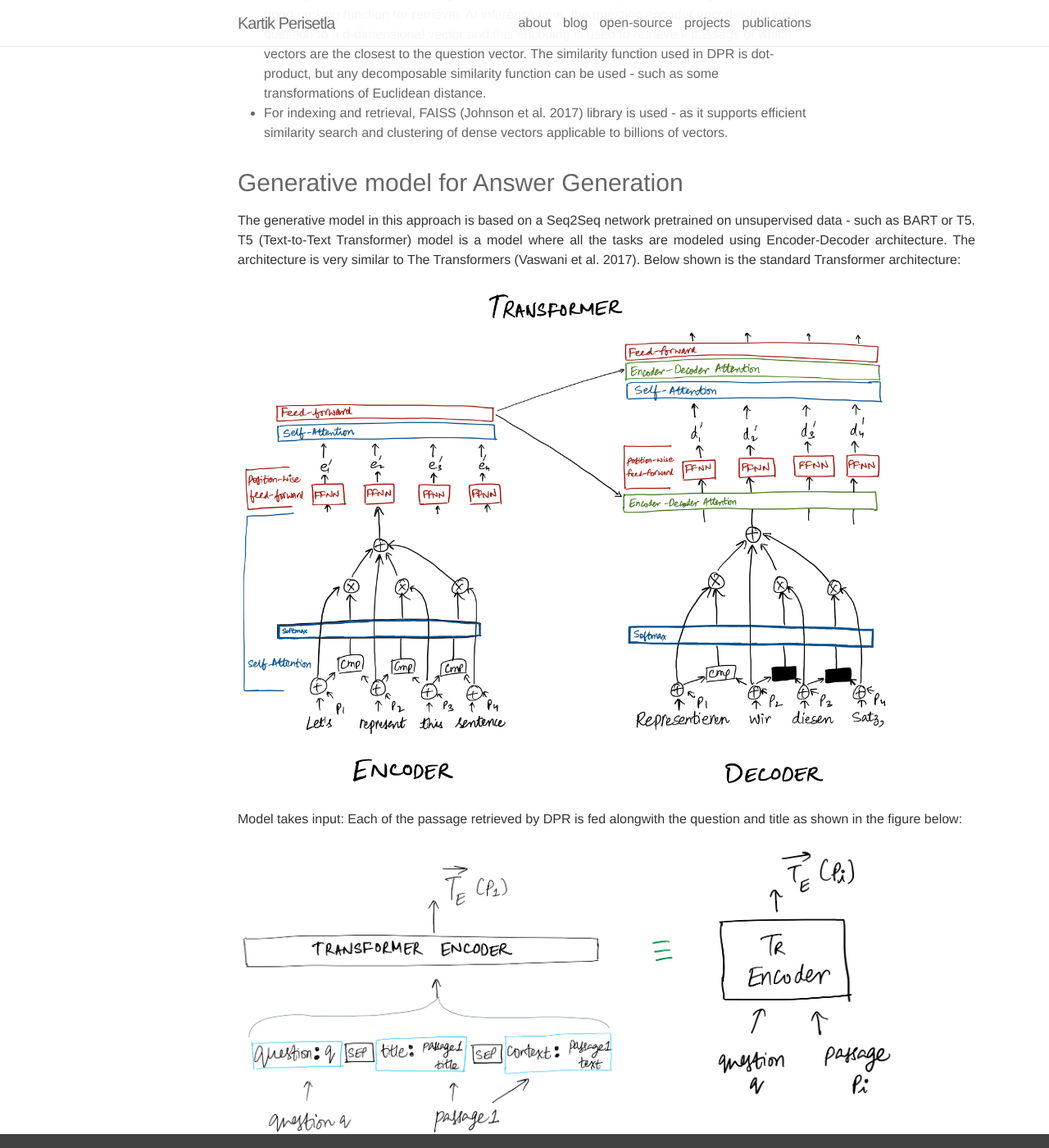
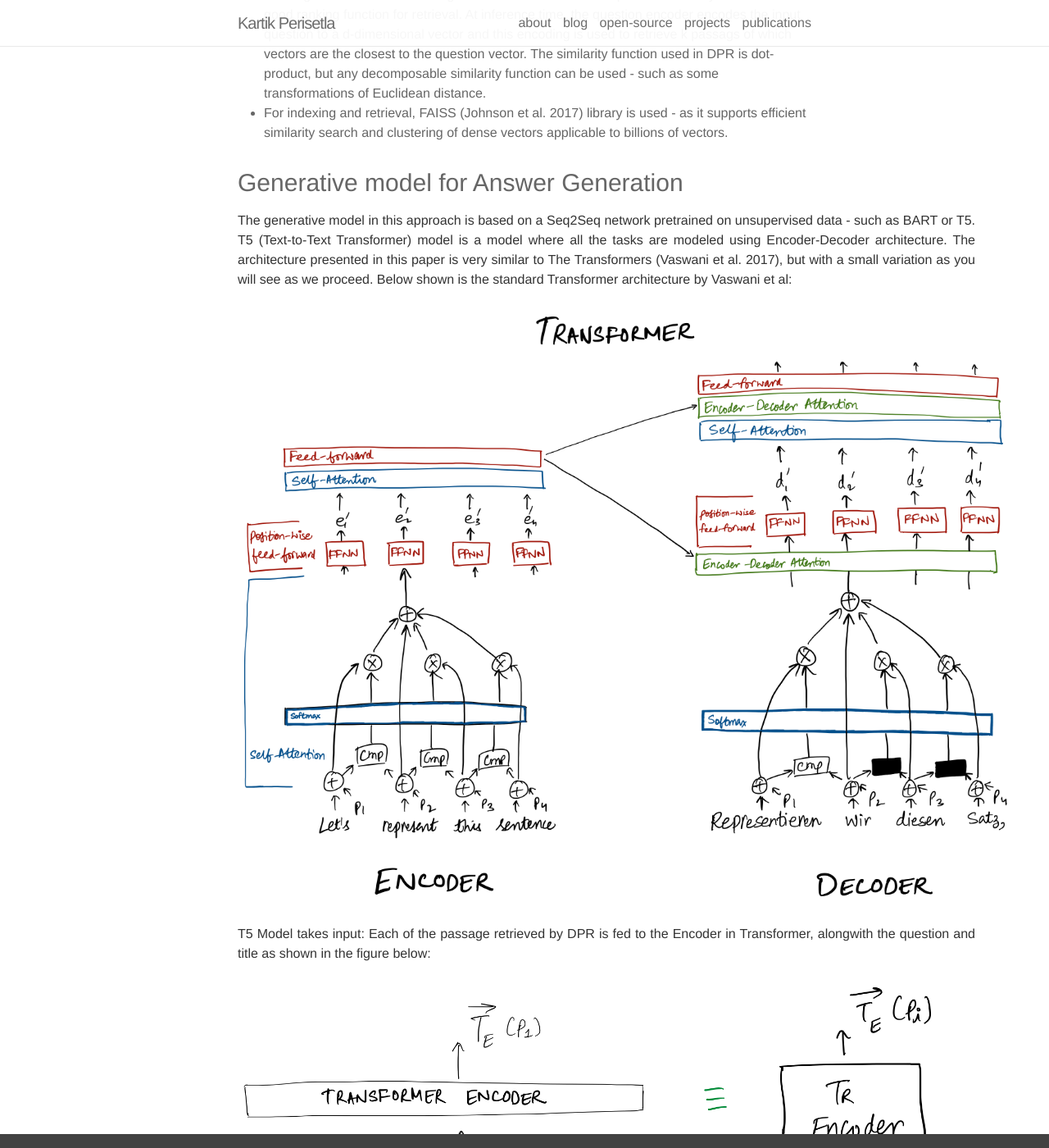
Before and after one commit to kartikperisetla/kartikperisetla.github.io, a Jekyll site: the page built from _posts/2020-07-25-leveraging-passage-retrieval-generative-models-qna.markdown, in a window 1280 px wide and 1400 px high, scrolled down 3412 px. Shown: the whole window at 82% size. Built offline with Jekyll 4.4.1, drawn with Linux system fonts in a browser that asks for light colours; nearby versions of some CDN libraries; comment, search, counter and statistics services are not loaded; some of the changed text lies outside the part shown.

Commit message:
Update 2020-07-25-leveraging-passage-retrieval-generative-models-qna.markdown

```diff
--- a/_posts/2020-07-25-leveraging-passage-retrieval-generative-models-qna.markdown
+++ b/_posts/2020-07-25-leveraging-passage-retrieval-generative-models-qna.markdown
@@ -93,13 +93,13 @@
 Generative model for Answer Generation
 </h3>
 <p align="justify">
-The generative model in this approach is based on a Seq2Seq network pretrained on unsupervised data - such as BART or T5. T5 (Text-to-Text Transformer) model is a model where all the tasks are modeled using Encoder-Decoder architecture. The architecture is very similar to The Transformers (Vaswani et al. 2017). Below shown is the standard Transformer architecture:
+The generative model in this approach is based on a Seq2Seq network pretrained on unsupervised data - such as BART or T5. T5 (Text-to-Text Transformer) model is a model where all the tasks are modeled using Encoder-Decoder architecture. The architecture presented in this paper is very similar to The Transformers (Vaswani et al. 2017), but with a small variation as you will see as we proceed. Below shown is the standard Transformer architecture by Vaswani et al:
 </p>
-<img width="800px" src="{{ site.baseurl }}/assets/img/blog/transformer.png"/>
+<img width="950px" src="{{ site.baseurl }}/assets/img/blog/transformer.png"/>
 <p align="justify">
-Model takes input: Each of the passage retrieved by DPR is fed alongwith the question and title as shown in the figure below:
+T5 Model takes input: Each of the passage retrieved by DPR is fed to the Encoder in Transformer, alongwith the question and title as shown in the figure below:
 </p>
-<img width="800px" src="{{ site.baseurl }}/assets/img/blog/passage_encoder.png"/>
+<img width="900px" src="{{ site.baseurl }}/assets/img/blog/passage_encoder.png"/>
 <p align="justify">
 <dl>
 <dt><b>Encoder</b></dt>
@@ -107,6 +107,10 @@
 <dt><b>Decoder</b></dt>
 <dd>Decoder performs attention over the concatenation of the resulting representations of all retrieved passages. This approach is referred as <b> Fusion-in-Decoder</b> as model performs evidence fusion in the decoder only.</dd>
 </dl>
+</p>
+<img width="900px" src="{{ site.baseurl }}/assets/img/blog/fusion_in_decoder.png"/>
+<p align="justify">
+As you can see in figure above, for a given question, Dense Passage Retrieval(DPR) retrieves say k pasages
 </p>
 
 {% if page.comments %}
```
